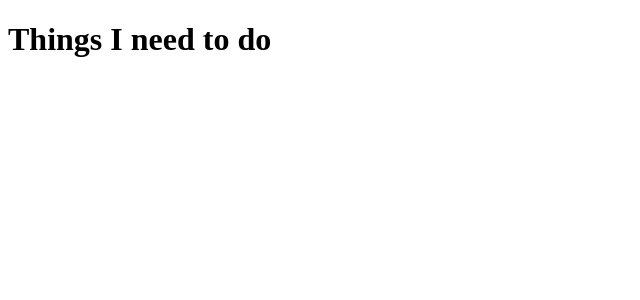
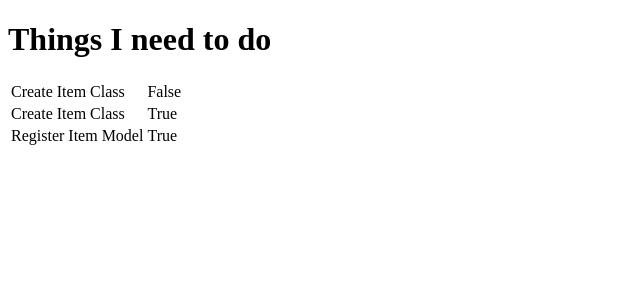
Before and after one commit to machikolacey/hello-django, a Django app: page / in a window 1280 px wide. Shown: the top 300 px of the page, without its empty margins (0-640 px from the left). Run offline with Django 3.2, Linux system fonts and the light colour scheme; data comes from the database, SQL or seed files in the repository.

Commit message:
Todo list template

```diff
--- a/todo/templates/todo/todo_list.html
+++ b/todo/templates/todo/todo_list.html
@@ -8,5 +8,15 @@
 <body>
 <h1>Things I need to do</h1>
 
+
+<table>
+        {% for item in items %}
+            <tr>
+                <td> {{ item.name }} </td>
+                <td> {{ item.done }} </td>
+            </tr>
+        {% endfor %}
+</table>
+
 </body>
 </html>
--- a/todo/views.py
+++ b/todo/views.py
@@ -1,5 +1,11 @@
 from django.shortcuts import render
+from .models import Item
+
 
 # Create your views here.
 def get_todo_list(request):
-    return render(request, 'todo/todo_list.html')
+    items = Item.objects.all()
+    context = {
+        'items' : items
+    }
+    return render(request, 'todo/todo_list.html', context)
```
Also changed, not shown: todo/admin.py (line endings or trailing spaces).
